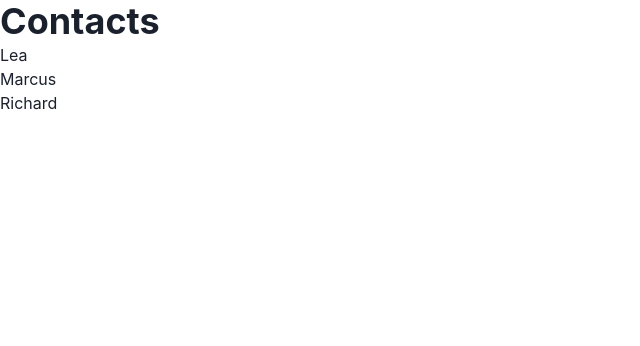
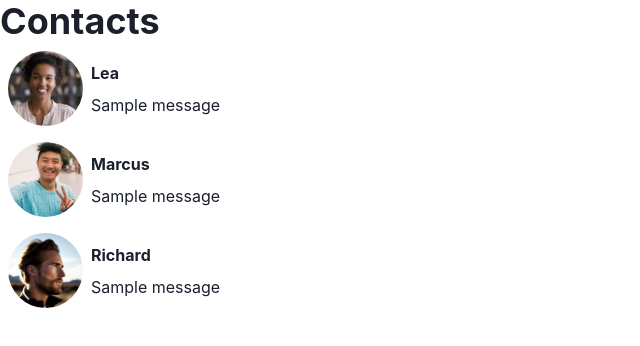
Before and after one commit to chrisvasqm/react-contacts, a React (Vite) app: page / in a window 1280 px wide. Shown: the top 346 px of the page, without its empty margins (0-640 px from the left). Built offline with nearby package versions, Linux system fonts and the light colour scheme.

Commit message:
Add contact card

```diff
--- /dev/null
+++ b/src/components/ContactCard.tsx
@@ -0,0 +1,26 @@
+import Contact from '../models/contact';
+import { Text, Image, HStack, VStack } from '@chakra-ui/react';
+
+interface Props {
+  contact: Contact;
+}
+
+function ContactCard({ contact }: Props) {
+  return (
+    <HStack padding={2}>
+      <Image
+        width={'75px'}
+        aspectRatio={4 / 4}
+        objectFit={'cover'}
+        borderRadius={'full'}
+        src={contact.image}
+      />
+      <VStack align={'start'}>
+        <Text fontWeight={'bold'}>{contact.name}</Text>
+        <Text>Sample message</Text>
+      </VStack>
+    </HStack>
+  );
+}
+
+export default ContactCard;
--- a/src/components/ContactListItem.tsx
+++ b/src/components/ContactListItem.tsx
@@ -1,12 +1,17 @@
 import { ListItem } from '@chakra-ui/react';
 import Contact from '../models/contact';
+import ContactCard from './ContactCard';
 
 interface Props {
   contact: Contact;
 }
 
 function ContactListItem({ contact }: Props) {
-  return <ListItem>{contact.name}</ListItem>;
+  return (
+    <ListItem>
+      <ContactCard contact={contact} />
+    </ListItem>
+  );
 }
 
 export default ContactListItem;
```
